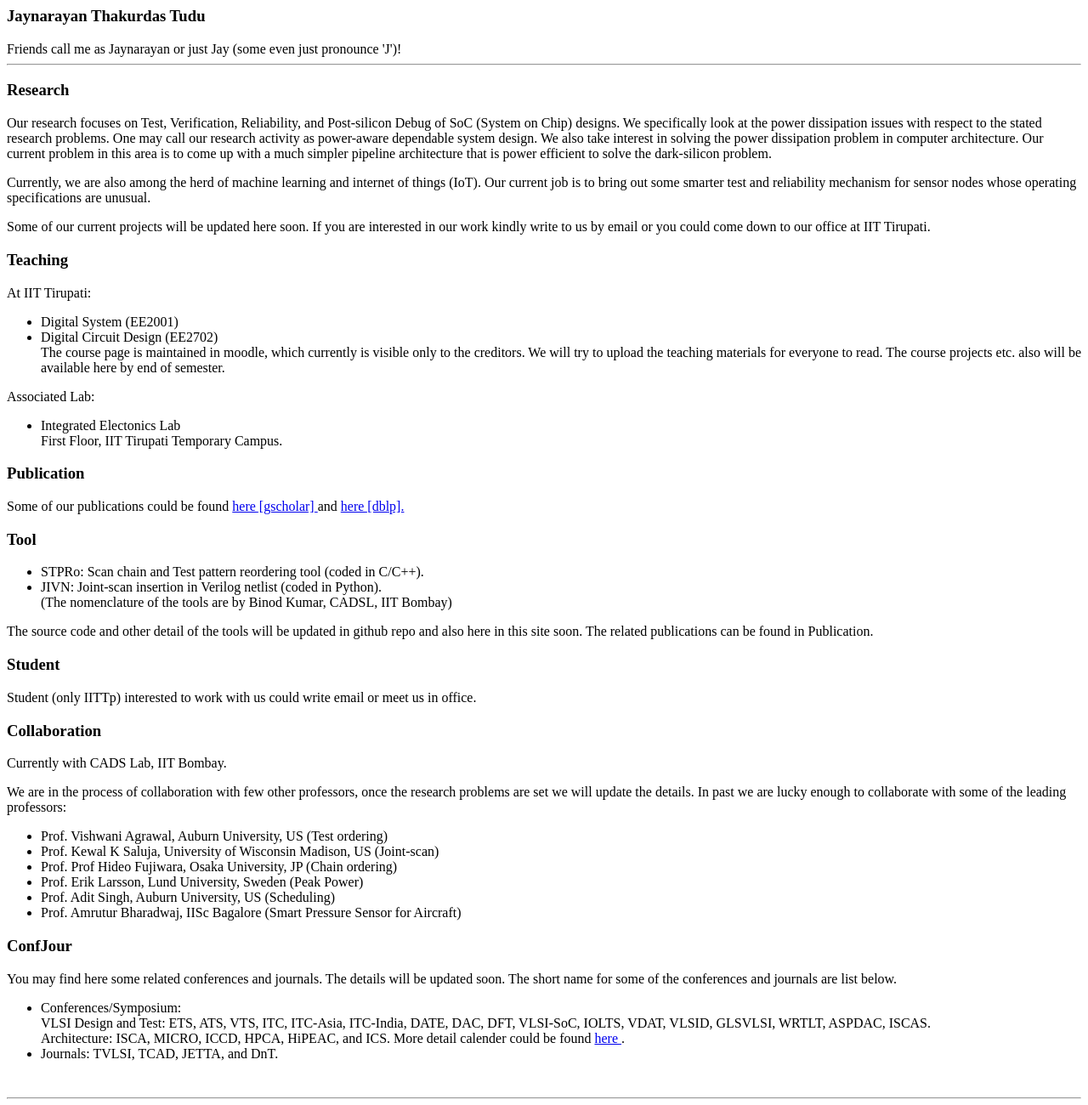
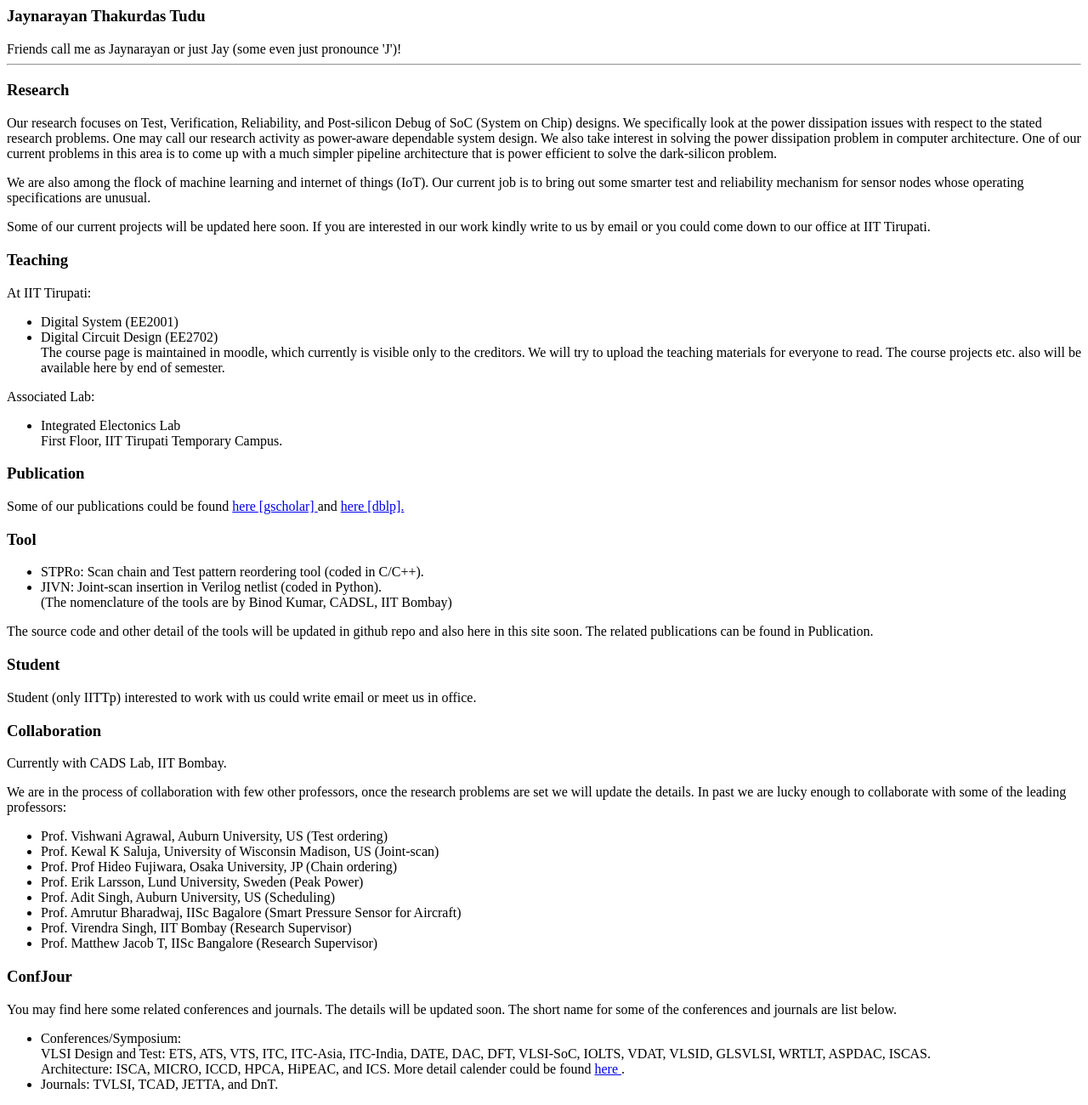
Before and after one commit to jayresearch/jayresearch.github.io, a plain HTML site: page index.html in a window 1280 px wide. Shown: the top 1300 px of the page at 85% size. Drawn offline with Linux system fonts and the light colour scheme.

Commit message:
index file changed

```diff
--- a/index.html
+++ b/index.html
@@ -9,11 +9,11 @@ Friends call me as Jaynarayan or just Jay (some even just pronounce 'J')! <br>
 Our research focuses on Test, Verification, Reliability, and Post-silicon Debug of SoC (System on Chip) designs. We
 specifically look at the power dissipation issues with respect to the stated research problems. One may
 call our research activity as power-aware dependable system design. We also take interest in solving the
-power dissipation problem in computer architecture. Our current problem in this area is to come up with a
+power dissipation problem in computer architecture. One of our current problems in this area is to come up with a
 much simpler pipeline architecture that is power efficient to solve the dark-silicon problem.
 </p>
 
-<p>Currently, we are also among the herd of machine learning and internet of things (IoT). Our current job is
+<p>We are also among the flock of machine learning and internet of things (IoT). Our current job is
 to bring out some smarter test and reliability mechanism for sensor nodes whose operating specifications are
 unusual.
 </p>
@@ -63,13 +63,16 @@ soon. The related publications can be found in Publication.</p>
 <p> Currently with CADS Lab, IIT Bombay.</p>
 <p> We are in the process of collaboration with few other professors, once the research problems are set we will
 update the details. In past we are lucky enough to collaborate with some of the leading professors:
-  <ul>
+
+<ul>
 <li> Prof. Vishwani Agrawal, Auburn University, US (Test ordering)
 <li> Prof. Kewal K Saluja, University of Wisconsin Madison, US (Joint-scan)
 <li> Prof. Prof Hideo Fujiwara, Osaka University, JP (Chain ordering)
 <li> Prof. Erik Larsson, Lund University, Sweden (Peak Power)
 <li> Prof. Adit Singh, Auburn University, US (Scheduling)
 <li> Prof. Amrutur Bharadwaj, IISc Bagalore (Smart Pressure Sensor for Aircraft)
+<li> Prof. Virendra Singh, IIT Bombay (Research Supervisor)
+<li> Prof. Matthew Jacob T, IISc Bangalore (Research Supervisor)
 </ul>
 </p>
 
@@ -85,12 +88,12 @@ could be found <a href="https://www.computer.org/web/conferences/calendar" targe
   <li> Journals: TVLSI, TCAD, JETTA, and DnT.
 </ul>
 
+
 <br>
 <hr>
 
 You could email us at: jtt[at]iittp[dot]ac[dot]in
 
 
-
 <h2> Thank You! </h2>
 </html>
```
Also changed, not shown: 1 other file.
